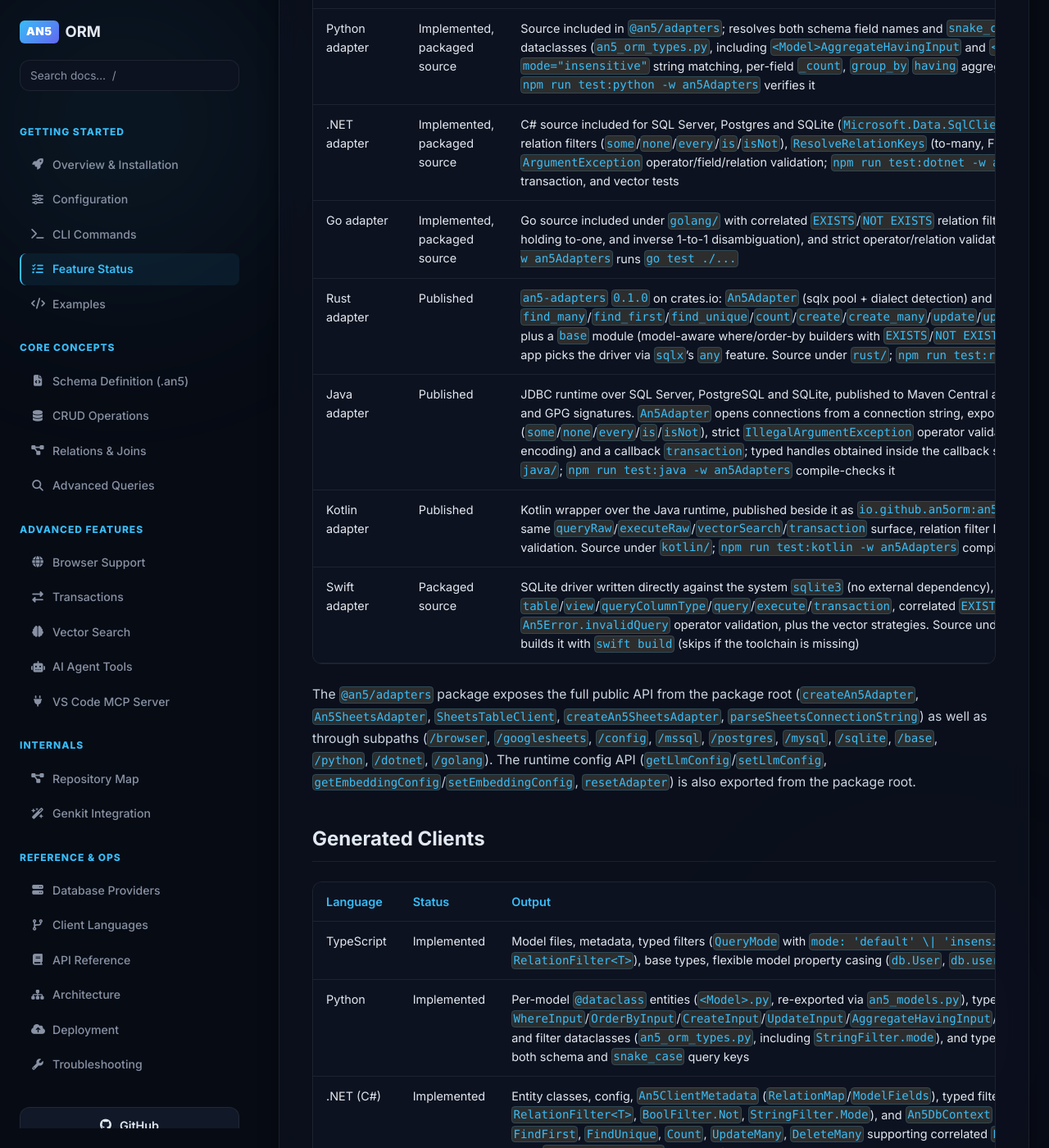
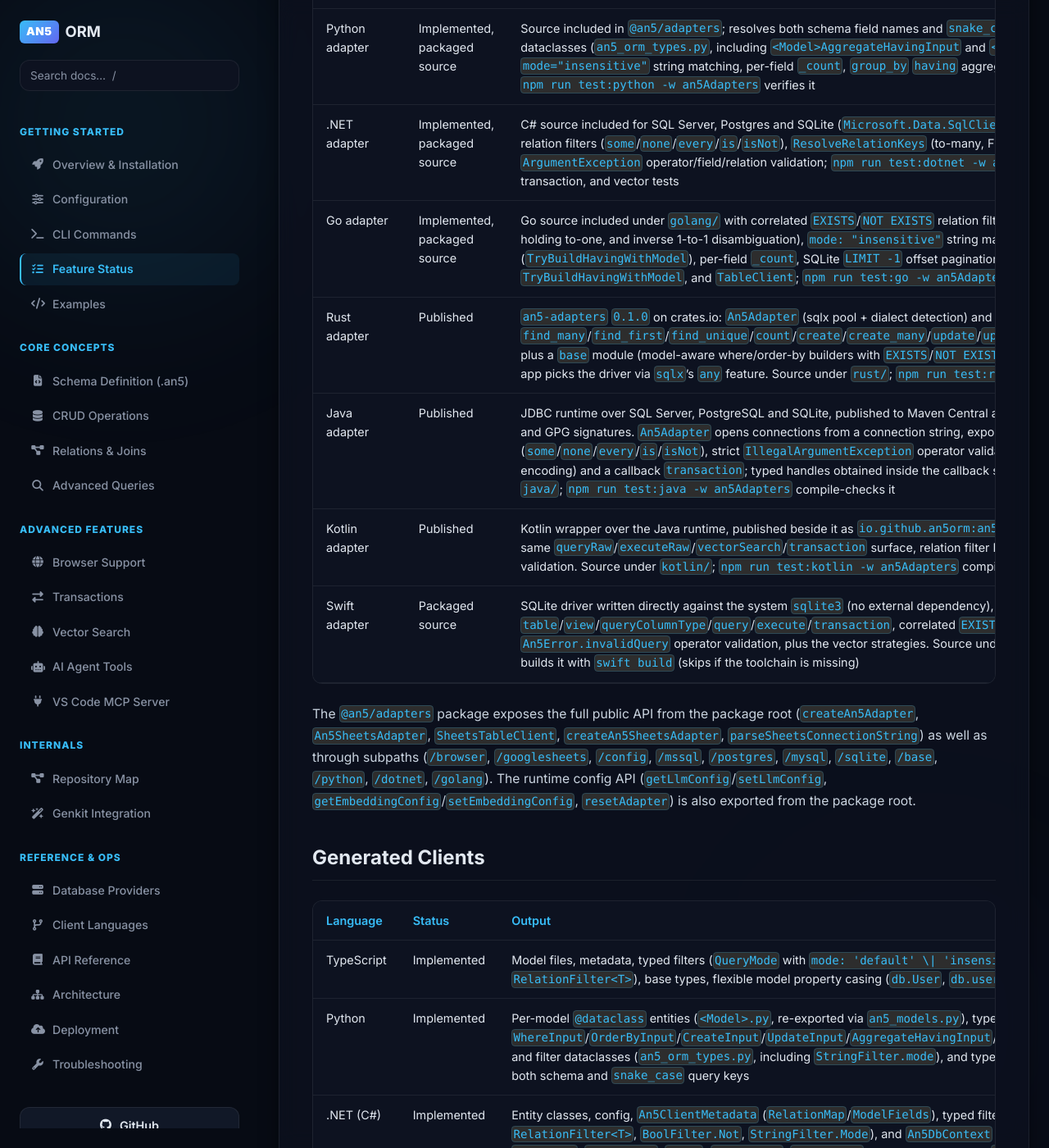
Before and after one commit to an5ORM/docs, a Jekyll site: the page built from docs/guides/feature-status.md, in a window 1280 px wide and 1400 px high, scrolled down 4292 px. Shown: the whole window at 82% size. Built offline with Jekyll 4.4.1, drawn with Linux system fonts in a browser that asks for light colours; nearby versions of some CDN libraries; some of the changed text lies outside the part shown.

Commit message:
Document Go groupBy having, per-field count, mode insensitive, and generated GroupBy types

```diff
--- a/docs/guides/feature-status.md
+++ b/docs/guides/feature-status.md
@@ -73,7 +73,7 @@ These commands run from the `an5Orm/` repository root, so use `npm run <command>
 | NBase          | Implemented                  | Neural Vector Database used as a `vectorSearch` backend: `nbase://` connection string, HNSW/LSH/KNN search, rows hydrated from the table by the id in vector metadata |
 | Python adapter | Implemented, packaged source | Source included in `@an5/adapters`; resolves both schema field names and `snake_case` aliases through generated metadata, accepts generated filter/input/args dataclasses (`an5_orm_types.py`, including `<Model>AggregateHavingInput` and `<Model>GroupByArgs`), supports to-many/to-one relation filters, `mode="insensitive"` string matching, per-field `_count`, `group_by` `having` aggregate filters, and raises `ValueError` on unknown field/operator/having keys; `npm run test:python -w an5Adapters` verifies it |
 | .NET adapter   | Implemented, packaged source | C# source included for SQL Server, Postgres and SQLite (`Microsoft.Data.SqlClient`/Npgsql/`Microsoft.Data.Sqlite`) with correlated `EXISTS`/`NOT EXISTS` relation filters (`some`/`none`/`every`/`is`/`isNot`), `ResolveRelationKeys` (to-many, FK-holding to-one, and inverse 1-to-1 disambiguation), and strict `ArgumentException` operator/field/relation validation; `npm run test:dotnet -w an5Adapters` compile-checks the providers and runs SQLite relation, CRUD, transaction, and vector tests |
-| Go adapter     | Implemented, packaged source | Go source included under `golang/` with correlated `EXISTS`/`NOT EXISTS` relation filters (`some`/`none`/`every`/`is`/`isNot`), `ResolveRelationKeys` (to-many, FK-holding to-one, and inverse 1-to-1 disambiguation), and strict operator/relation validation via `TryBuildWhereWithModel` and `TableClient`; `npm run test:go -w an5Adapters` runs `go test ./...` |
+| Go adapter     | Implemented, packaged source | Go source included under `golang/` with correlated `EXISTS`/`NOT EXISTS` relation filters (`some`/`none`/`every`/`is`/`isNot`), `ResolveRelationKeys` (to-many, FK-holding to-one, and inverse 1-to-1 disambiguation), `mode: "insensitive"` string matching (including `in`/`notIn`), `groupBy` `having` aggregate filters (`TryBuildHavingWithModel`), per-field `_count`, SQLite `LIMIT -1` offset pagination, and strict validation via `TryBuildWhereWithModel`, `TryBuildHavingWithModel`, and `TableClient`; `npm run test:go -w an5Adapters` runs `go test ./...` |
 | Rust adapter   | Published                   | [`an5-adapters`](https://crates.io/crates/an5-adapters) `0.1.0` on crates.io: `An5Adapter` (sqlx pool + dialect detection) and `TableClient` with `find_many`/`find_first`/`find_unique`/`count`/`create`/`create_many`/`update`/`update_many`/`delete_many`/`upsert`/`aggregate`/`group_by`/`vector_search`, plus a `base` module (model-aware where/order-by builders with `EXISTS`/`NOT EXISTS` relation filters and strict operator validation, metadata, vector math); the app picks the driver via `sqlx`'s `any` feature. Source under `rust/`; `npm run test:rust -w an5Adapters` runs `cargo test` (skips if toolchain missing) |
 | Java adapter   | Published                   | JDBC runtime over SQL Server, PostgreSQL and SQLite, published to Maven Central as [`io.github.an5orm:an5-adapters-java`](https://central.sonatype.com/artifact/io.github.an5orm/an5-adapters-java) `0.2.14` with sources, javadoc and GPG signatures. `An5Adapter` opens connections from a connection string, exposes `queryRaw`/`executeRaw`, correlated `EXISTS`/`NOT EXISTS` relation filters (`some`/`none`/`every`/`is`/`isNot`), strict `IllegalArgumentException` operator validation, `vectorSearch` (with the same `VECTOR(n)` float32 little-endian encoding) and a callback `transaction`; typed handles obtained inside the callback share that transaction, and a nested `transaction` is rejected. Source under `java/`; `npm run test:java -w an5Adapters` compile-checks it |
 | Kotlin adapter | Published                   | Kotlin wrapper over the Java runtime, published beside it as [`io.github.an5orm:an5-adapters-kotlin`](https://central.sonatype.com/artifact/io.github.an5orm/an5-adapters-kotlin) `0.2.14`. Exposes `An5 : AutoCloseable` with the same `queryRaw`/`executeRaw`/`vectorSearch`/`transaction` surface, relation filter DSL (`some`/`none`/`every`/`isRelated`/`isNotRelated`), and strict operator validation. Source under `kotlin/`; `npm run test:kotlin -w an5Adapters` compile-checks it |
@@ -88,7 +88,7 @@ The `@an5/adapters` package exposes the full public API from the package root (`
 | TypeScript | Implemented | Model files, metadata, typed filters (`QueryMode` with `mode: 'default' \| 'insensitive'`, `ListRelationFilter<T>`, `RelationFilter<T>`), base types, flexible model property casing (`db.User`, `db.user`, `db.Users`, `db.users`)                                                                                                       |
 | Python     | Implemented | Per-model `@dataclass` entities (`<Model>.py`, re-exported via `an5_models.py`), typed `WhereInput`/`OrderByInput`/`CreateInput`/`UpdateInput`/`AggregateHavingInput`/`GroupByArgs`/`FindManyArgs`/`FindFirstArgs` and filter dataclasses (`an5_orm_types.py`, including `StringFilter.mode`), and typed `An5Client` (`an5_client.py`) supporting both schema and `snake_case` query keys |
 | .NET (C#)  | Implemented | Entity classes, config, `An5ClientMetadata` (`RelationMap`/`ModelFields`), typed filters (`ListRelationFilter<T>`, `RelationFilter<T>`, `BoolFilter.Not`, `StringFilter.Mode`), and `An5DbContext` with typed ORM query overloads (`FindMany`, `FindFirst`, `FindUnique`, `Count`, `UpdateMany`, `DeleteMany` supporting correlated `EXISTS`/`NOT EXISTS` relation subqueries and strict `ArgumentException` validation) plus raw CRUD against SQL Server, Postgres or SQLite; `npm run test:dotnet -w an5Client` compile-checks and SQLite-tests the generated sources |
-| Golang     | Implemented | Per-model files with struct + tags, `RelationMap`/`ModelFields` metadata, and typed `WhereInput` (including `ListRelationFilter[T]`, `RelationFilter[T]`, and `BoolFilter.Not`)/`OrderBy`/`FindManyArgs` (`<Model>.go`), generic `TableClient[T]` with correlated `EXISTS`/`NOT EXISTS` relation filters and strict validation, and `An5DbContext` (`client.go`); `npm run test:go -w an5Client` compile-checks and SQLite-tests generated sources |
+| Golang     | Implemented | Per-model files with struct + tags, `RelationMap`/`ModelFields` metadata, and typed `WhereInput` (including `StringFilter.Mode`, `ListRelationFilter[T]`, `RelationFilter[T]`, and `BoolFilter.Not`)/`OrderBy`/`AggregateHavingInput`/`GroupByArgs`/`FindManyArgs` (`<Model>.go`), generic `TableClient[T]` with correlated `EXISTS`/`NOT EXISTS` relation filters, `GroupBy` `having`/per-field `_count`/SQLite `LIMIT -1` pagination, and strict validation, and `An5DbContext` (`client.go`); `npm run test:go -w an5Client` compile-checks and SQLite-tests generated sources |
 | Rust       | Implemented | Serde structs + typed `WhereInput`/`OrderByInput`/`Create`/`Update`/`FindManyArgs`/`VectorSearchArgs` (`models.rs`), `StringFilter`/`IntFilter`/`NumberFilter`/`BoolFilter`/`DateTimeFilter`/`ListRelationFilter`/`RelationFilter` and typed `BindValue` params (`filters.rs`), `relation_map()` metadata (`metadata.rs`), `An5Client` backed by the `an5-adapters` runtime with typed per-model handles (`db.user().find_many(..)`, `db.user().vector_search(..)`) plus dynamic `db.table("User")` and vector math (`client.rs`); `npm run test:rust -w an5Client` runs `cargo check` |
 | Java       | Implemented | Per-model entity classes with typed setters plus shared `An5Config`, `An5Metadata` (`RELATION_MAP` + field/table metadata), `An5Values` and `An5OrmTypes` (with `Filters`, per-model where builders carrying `ListRelationFilter` and `RelationFilter`, and `StringFilter`/`IntFilter`/…), and a generic `ModelClient<T>`/`An5DbContext` covering the full CRUD surface plus `aggregate`, `groupBy` and `vectorSearch`; `npm run test:java -w an5Client` compile-checks the generated sources, and `npm run test:java -w an5example` builds and runs the runnable example |
 | Kotlin     | Implemented | Per-model data classes plus `An5Config`, `An5Metadata` (`relationMap` + field/table metadata) and `An5OrmTypes` (`An5Orm.UserWhere(..).build()`, `ListRelationFilter`, `RelationFilter`, `StringFilter.is(..)`, …), and an `An5Db` context with the same CRUD surface plus `aggregate`, `groupBy`, `vectorSearch`, `view`, and raw `query`/`execute`; `npm run test:kotlin -w an5example` builds and runs the runnable example with `kotlinc` |
```
Also changed, not shown: other parts of docs/guides/feature-status.md (+1 -1 lines).
